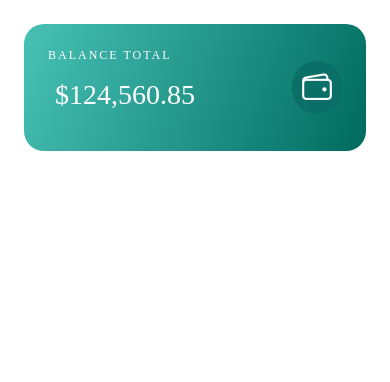
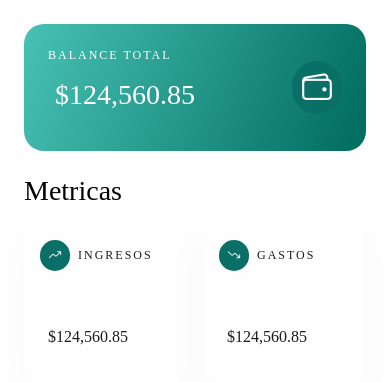
Before and after one commit to GerardoVazGa/flowcash-app, a React Native app: screen / in a window 390 px wide. Shown: the top 382 px of the page. Built offline with nearby package versions, Linux system fonts and the light colour scheme.

Commit message:
feat(screens): include metric card component to home screen showing the respective information

```diff
--- a/app/screens/Home.jsx
+++ b/app/screens/Home.jsx
@@ -16,7 +16,37 @@ export function Home(){
             contentContainerStyle={styles.content}
         >
             <BalanceCard/>
+            <Section title="Metricas" style={styles.metricSection}>
+                <MetricCard
+                    label="Ingresos"
+                    value="$124,560.85"
+                    icon= {
+                            <AppIcon
+                                name="trending-up-outline"
+                                size={14}
+                                background="primaryContainer"
+                                color = "onPrimary"
+                                style={styles.icon}
+                            />
+                        }
+                    variant="total"
+                />
+                <MetricCard
+                    label="Gastos"
+                    value="$124,560.85"
+                    icon= {
+                            <AppIcon
+                                name="trending-down-outline"
+                                size={14}
+                                background="primaryContainer"
+                                color = "onPrimary"
+                                style={styles.icon}
+                            />
+                        }
+                    variant="total"
+                />
 
+            </Section>
 
             {/* <AppButton text="Click me" onAction={() => alert("Click")} styles={styles} size="sm" rounded="lg"/> */}
         </ScrollView>
@@ -33,6 +63,12 @@ const styles = StyleSheet.create({
         gap: SPACING.lg,
         paddingBottom: SPACING.xl
     },
+    metricSection: {
+        flex: 1,
+        flexDirection: "row",
+        justifyContent: "center",
+        gap: SPACING.md
+    },
     icon: {
         borderRadius: RADIUS.full,
         padding: SPACING.sm,
```
